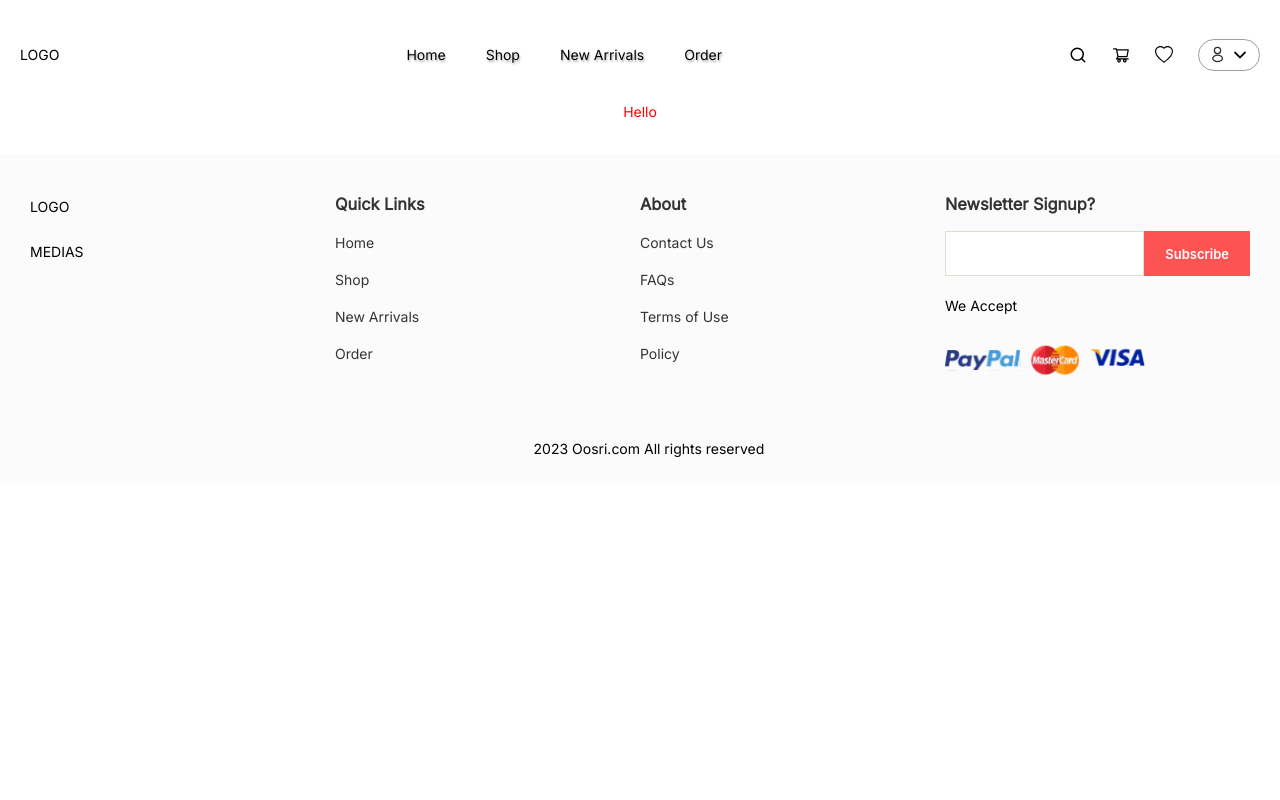
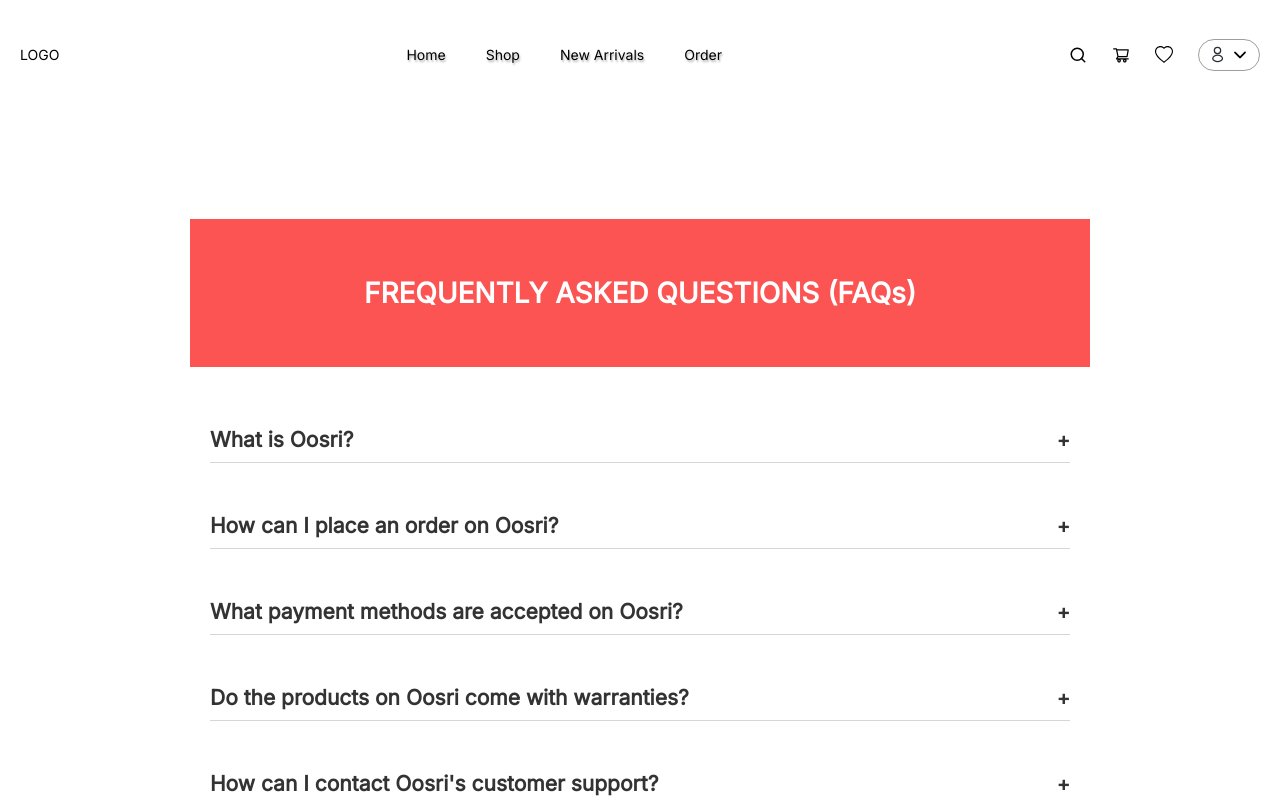
Before and after one commit to oosri-global-dev/oosri-buyer, a Next.js app: page /faq in a window 1280 px wide. Shown: the top 800 px of the page. Built offline with nearby package versions, Linux system fonts and the light colour scheme; some icons are missing.

Commit message:
created faq page

```diff
--- a/src/screens/Faq/faq.jsx
+++ b/src/screens/Faq/faq.jsx
@@ -1,11 +1,62 @@
 import GeneralLayout from "@/components/layouts/GeneralLayout/generalLayout";
 import { FaqWrapper } from "./faq.styles";
+import { useState } from "react";
+
+const faqCollection = [
+  {
+      question: `What is Oosri?`,
+      answer: (
+        <div>
+          <p>Oosri is your one-stop destination for all things mobile phones. We are a specialized e-commerce platform dedicated to offering a wide selection of high-quality mobile devices, accessories, and related products. At Oosri, we pride ourselves on providing an extensive range of smartphones, from the latest flagship models to budget-friendly options, ensuring that every customer finds the perfect phone to meet their needs.</p>
+
+          <p>Our mission is to make the mobile phone shopping experience convenient and enjoyable. We offer competitive pricing, secure payment options, and a seamless ordering process. With a focus on customer satisfaction, we also provide reliable shipping, a flexible return policy, and dedicated customer support to assist you at every step.</p>
+
+          <p>Whether you`re looking for the latest iPhone, Samsung Galaxy, Google Pixel, or any other popular brand, Oosri is your trusted partner for all your mobile phone needs. Explore our diverse product catalog, enjoy peace of mind with warranties, and experience a user-friendly interface as you shop for your ideal mobile device on Oosri.</p>
+        </div>
+      ),
+  }, {
+      question: `How can I place an order on Oosri?`,
+      answer:   `To place an order on Oosri, simply browse our selection of mobile phones, choose the product you want, and click "Add to Cart." Follow the checkout process, provide your shipping and payment information, and confirm your order.`
+  }, {
+      question:  `What payment methods are accepted on Oosri?`,
+      answer: `We accept a variety of payment methods, including credit cards, debit cards, PayPal, and other secure online payment options. You can choose the method that suits you best during the checkout process.`
+  }, {
+      question: `Do the products on Oosri come with warranties?`,
+      answer: `Yes, most of our phones come with manufacturer warranties. The duration and terms of the warranty can vary by product, so please check the product details for warranty information. We also offer extended warranty options for added peace of mind.`
+  }, {
+      question:  `How can I contact Oosri's customer support?`,
+      answer: `We offer multiple ways to get in touch with our customer support team. You can reach us via phone at [Customer Support Phone Number], send us an email at [Customer Support Email], or use the live chat feature on our website. Our support team is available [24/7] to assist you with any questions or concerns.`
+  }
+];
 
 export default function FAQPage() {
+  const [selected, setSelected] = useState(null)
+
+  const toggle = (i) => {
+    if (selected == i) {
+      return setSelected(null)
+    }
+
+    setSelected(i)
+  }
   return (
     <GeneralLayout>
       <FaqWrapper>
-        <p className="top__section">Hello</p>
+      <div className="container">
+            <h1 className="faq_title">FREQUENTLY ASKED QUESTIONS (FAQs)</h1>
+            <div className="accordion">
+
+                {faqCollection.map((item, i) => (
+                  <div className="item" key={i}>
+                    <div className="title" onClick={() => toggle(i)}>
+                      <h2>{item.question}</h2>
+                      <span className="expand_sign">{selected === i ? '-' : '+'}</span>
+                    </div>
+                    <div className={selected === i ? 'content show' : 'content'}>{item.answer}</div>
+                  </div>
+                ))}
+            </div>
+        </div>
       </FaqWrapper>
     </GeneralLayout>
   );
--- a/src/screens/Faq/faq.styles.js
+++ b/src/screens/Faq/faq.styles.js
@@ -2,7 +2,99 @@
 import { FlexibleDiv } from "@/components/lib/Box/styles";
 
 export const FaqWrapper = styled(FlexibleDiv)`
-  .top__section {
-    color: red;
+display: flex;
+
+.container {
+  display: flex;
+  justify-content: center;
+  align-items:center;
+  flex-direction:column;
+  margin-top:100px;
+  margin-bottom: 200px;
+  padding:0;
+}
+.faq_title {
+  background-color: #FC5353;
+  padding: 57px 0;
+  color: white;
+  width: 100%;
+  display: flex;
+  justify-content: center;
+  margin-top: 30px;
+  align-items:center;
+}
+
+.accordion {
+  margin-top: 50px;
+  width:900px;
+  display:flex;
+  justify-content: center;
+  align-items:center;
+  flex-direction:column
+}
+
+.item{
+  margin-bottom: 20px;
+  padding: 10px 20px;
+}
+
+.title {
+  margin-bottom: 10px;
+  padding-bottom: 10px;
+  color: #333333;
+  display: flex;
+  justify-content: space-between;
+  align-items:center;
+  cursor:pointer;
+  font-weight: 600;
+  border-bottom: 1px solid #D6D6D6;
+}
+
+.expand_sign {
+  font-size: 20px;
+  font-weight: 600;
+}
+.content {
+  color: #555555;
+  max-height: 0;
+  overflow:hidden;
+  transition: all 0.5s cubic-bezier(0,1,0,1);
+}
+
+.content.show {
+  height: auto;
+  max-height: 9999px;
+  transition: all 0.5s cubic-bezier(1,0,1,0);
+}
+
+@media screen and (max-width: 768px) {
+
+  .container {
+    margin-top:30px;
+    margin-bottom:0px;
   }
+  .faq_title {
+    max-width: 380px;
+    font-size: 15px;
+    margin-top: 0px;
+  }
+
+  .accordion {
+    margin-top: 50px;
+    width:380px;
+    display:flex;
+    justify-content: center;
+    align-items:center;
+    flex-direction:column
+  }
+
+  .title {
+    font-size: 0.6rem;
+  }
+
+  .content {
+    font-size: 0.7rem;
+  }
+}
+
 `;
```
Also changed, not shown: 1 other file (tests, documents, lock files or other folders).
